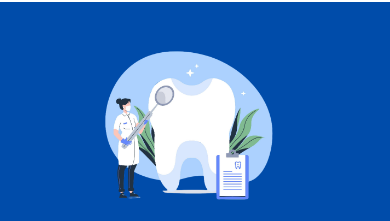
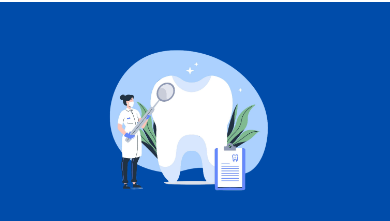
Before and after one commit to MuhammadWasif123/Toothwise, a plain HTML site: page index.html in a window 390 px wide. Shown: the part 86-307 px from the top of the page. Drawn offline with nearby package versions, Linux system fonts and the light colour scheme.

Commit message:
Uploaded with more responsive design

```diff
--- a/index.html
+++ b/index.html
@@ -82,7 +82,7 @@
     <!-- Home Section first portion -->
     <section id="home" class="home p-5 blue-custom text-light">
 
-        <div class="container">
+        <div class="container container-home">
             <div class="d-flex align-items-center justify-content-between pe-4 ">
                 <div>
                     <h3 class="h-home-secondary mb-4 ">Healthy teeth,Healthy life</h3>
--- a/mobile.css
+++ b/mobile.css
@@ -886,3 +886,34 @@
     }
 
 }
+
+
+@media only screen and (max-width:575px) {
+
+    .home .container-home {
+        width: 100%;
+        padding-right: var(--bs-gutter-x, .75rem);
+        padding-left: var(--bs-gutter-x, .75rem);
+        margin-right: auto;
+        margin-left: auto;
+        max-width: 95%;
+
+
+
+
+    }
+
+
+    html,
+    body {
+        overflow-x: hidden;
+
+
+    }
+
+
+
+
+
+
+}
--- a/style.css
+++ b/style.css
@@ -26,12 +26,14 @@
 
 }
 
-body {
-    overflow-x: auto;
+/* html, body {
+    /* overflow-x: hidden; */
+    /* width:100vw; */
+    /* white-space: nowrap; */
 
 
 
-}
+} */
 
 
 
```
